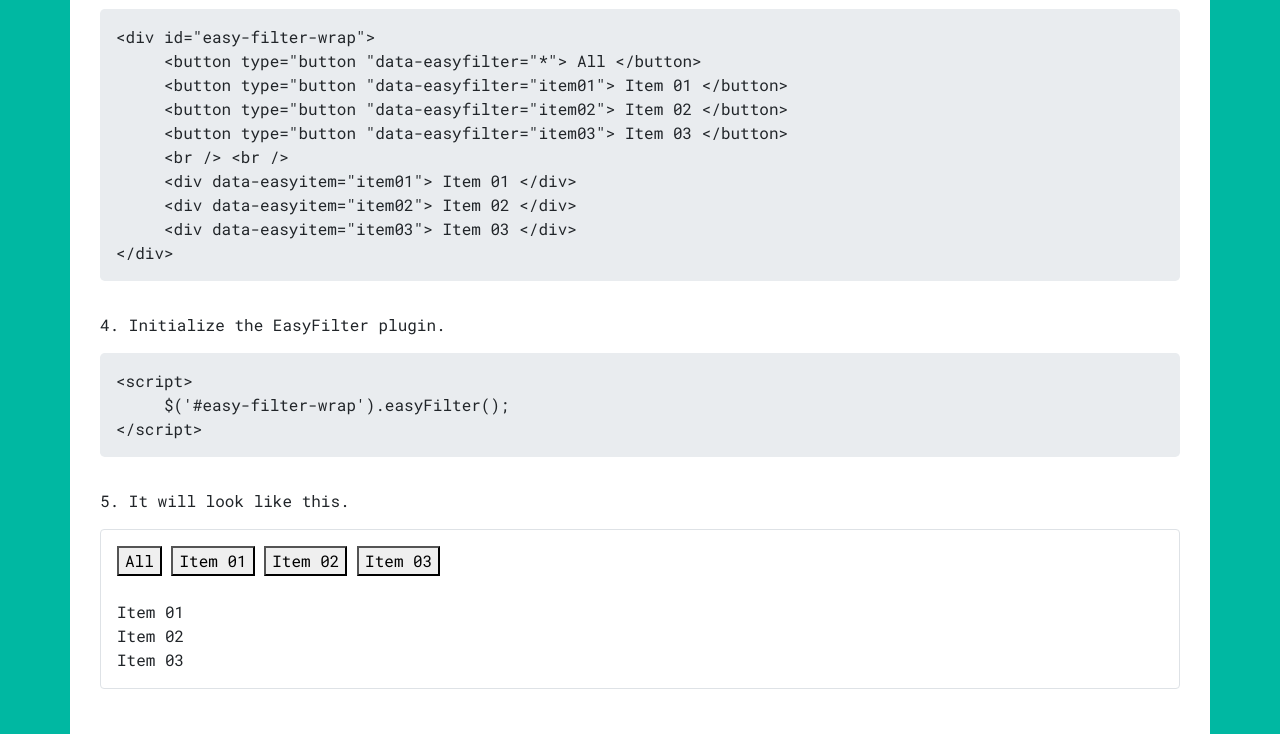
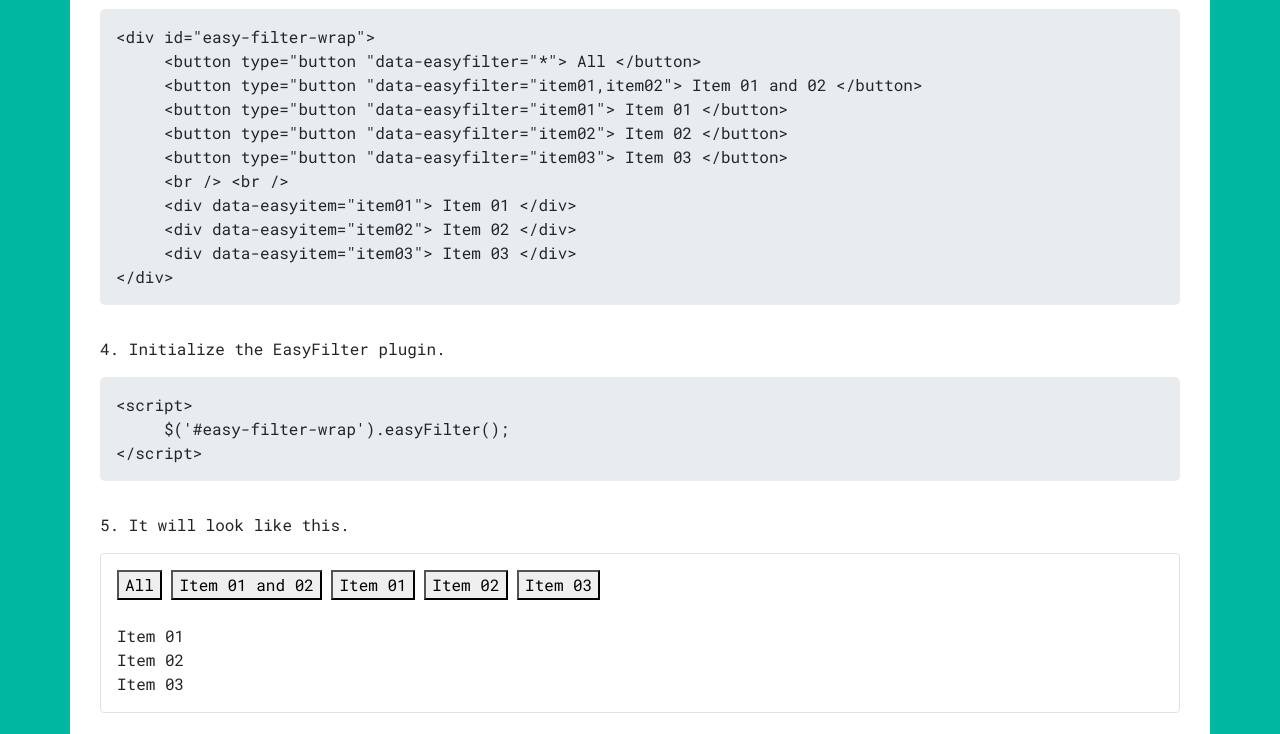
Before and after one commit to RafaelSilva-RFS/jquery.easyfilter, a plain HTML site: page docs/index.html in a window 1280 px wide. Shown: the part 798-1532 px from the top of the page. Drawn offline with nearby package versions, Linux system fonts and the light colour scheme.

Commit message:
Correction into example doc

```diff
--- a/docs/index.html
+++ b/docs/index.html
@@ -83,6 +83,7 @@
                         <p class="mb-0">
                             &lt;div id="easy-filter-wrap"&gt;
                             <br /> &nbsp;&nbsp;&nbsp;&nbsp; &lt;button type="button "data-easyfilter="*"&gt; All &lt;/button&gt;
+                            <br /> &nbsp;&nbsp;&nbsp;&nbsp; &lt;button type="button "data-easyfilter="item01,item02"&gt; Item 01 and 02 &lt;/button&gt;
                             <br /> &nbsp;&nbsp;&nbsp;&nbsp; &lt;button type="button "data-easyfilter="item01"&gt; Item 01 &lt;/button&gt;
                             <br /> &nbsp;&nbsp;&nbsp;&nbsp; &lt;button type="button "data-easyfilter="item02"&gt; Item 02 &lt;/button&gt;
                             <br /> &nbsp;&nbsp;&nbsp;&nbsp; &lt;button type="button "data-easyfilter="item03"&gt; Item 03 &lt;/button&gt;
@@ -112,6 +113,7 @@
                     <div class="border rounded p-3">
                         <div id="easy-filter-wrap">
                             <button type="button " data-easyfilter="*"> All </button>
+                            <button type="button " data-easyfilter="item01,item02"> Item 01 and 02 </button>
                             <button type="button " data-easyfilter="item01"> Item 01 </button>
                             <button type="button " data-easyfilter="item02"> Item 02 </button>
                             <button type="button " data-easyfilter="item03"> Item 03 </button>
```
